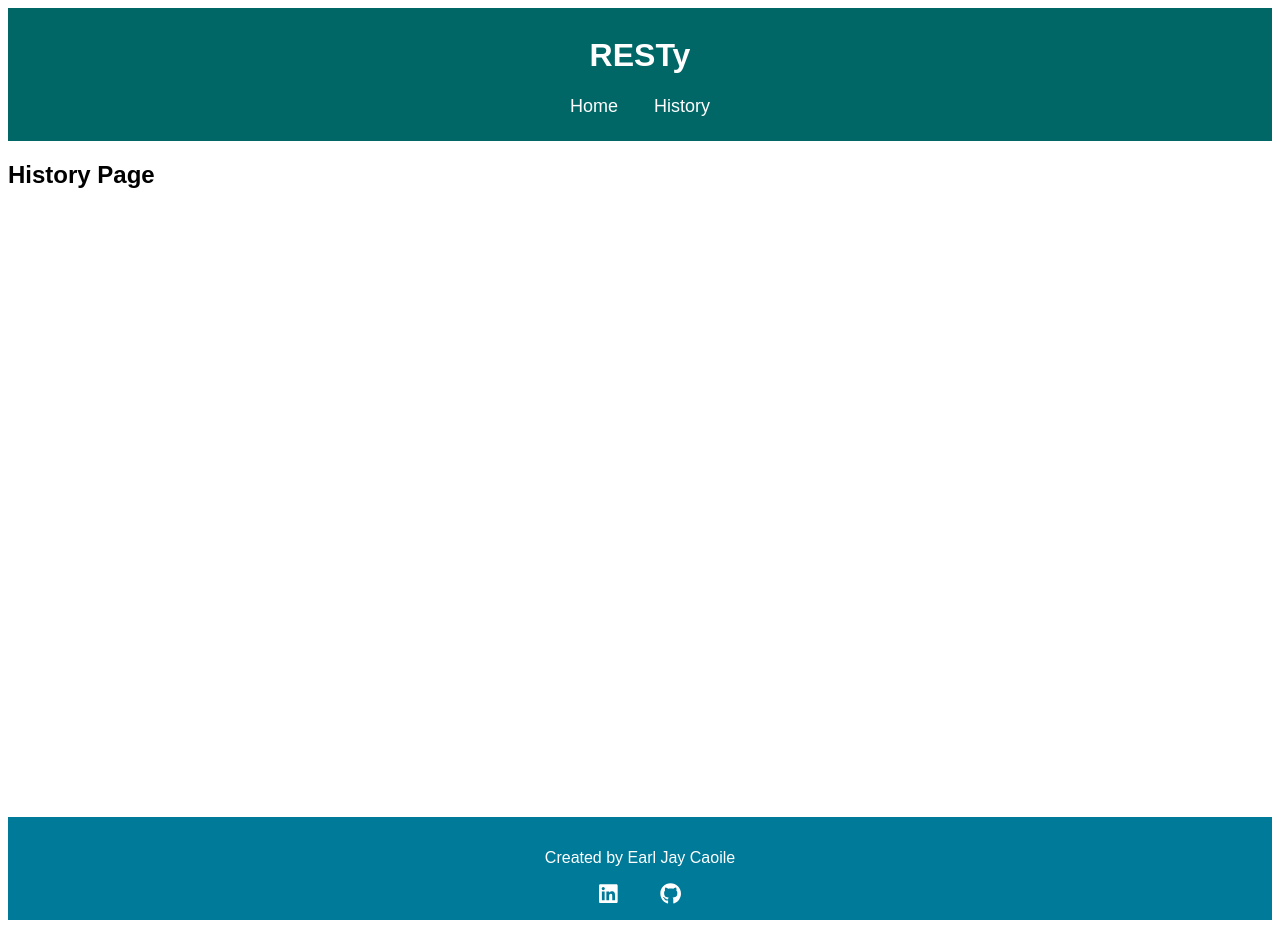
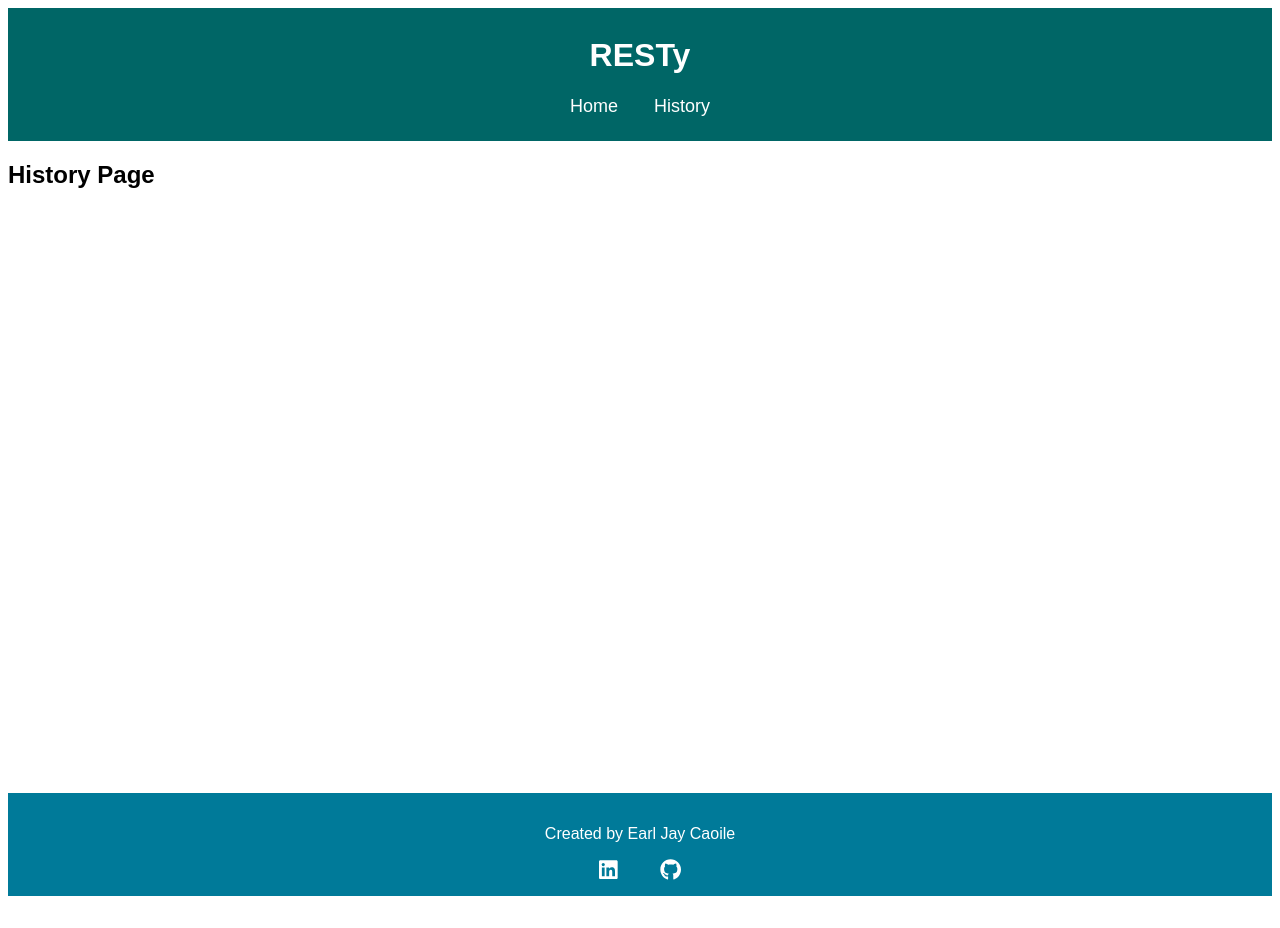
Before and after one commit to earljay-caoile-401-advanced-javascript/react-resty, a React (Create React App) app: page /history in a window 1280 px wide. After the commit the page ends 904 px from the top, so only its background shows below. Built offline with nearby package versions, Linux system fonts and the light colour scheme.

Commit message:
fixed content spacing issues yet again...and used variables to try to maintain consistency between ratios

```diff
--- a/src/_base.scss
+++ b/src/_base.scss
@@ -66,6 +66,8 @@ footer {
   }
 }
 
+$contentHeight: 79vh;
+
 .content {
-  min-height: 82vh;
+  min-height: $contentHeight;
 }
--- a/src/components/Footer.js
+++ b/src/components/Footer.js
@@ -3,12 +3,12 @@ import { FontAwesomeIcon } from '@fortawesome/react-fontawesome';
 import { faLinkedin, faGithub } from '@fortawesome/free-brands-svg-icons';
 
 /**
- * Parent component that shows history of API requests
+ * Simple footer content that shows up on every page. Contains name and shameless social media plugs
  *
  * @component
  * @example
  * return (
- *   <History />
+ *   <Footer />
  * )
  */
 function Footer() {
--- a/src/styles.scss
+++ b/src/styles.scss
@@ -58,7 +58,7 @@
 
 .results {
   border-style: solid;
-  height: 66.5vh;
+  height: $contentHeight - 15.5vh; // 63.5vh;
   @include setSpacing($spacing, $spacing / 2);
 
   * {
@@ -68,7 +68,7 @@
 
   pre {
     font-size: 16px;
-    height: 65vh;
+    height: $contentHeight - 18vh; // 61vh
 
     &.normal-res {
       @include setCompatibleProp('animation', fadein ease 1s);
```
